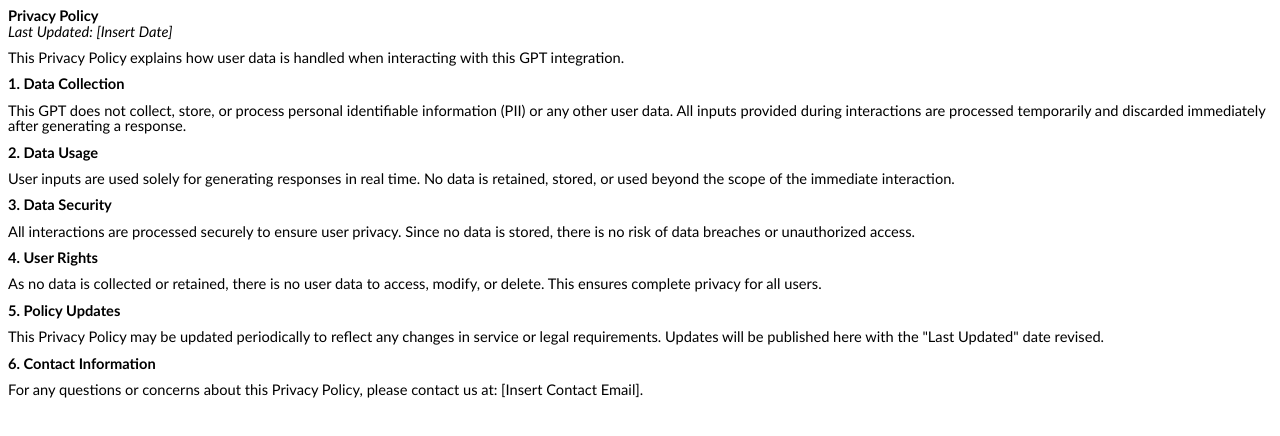
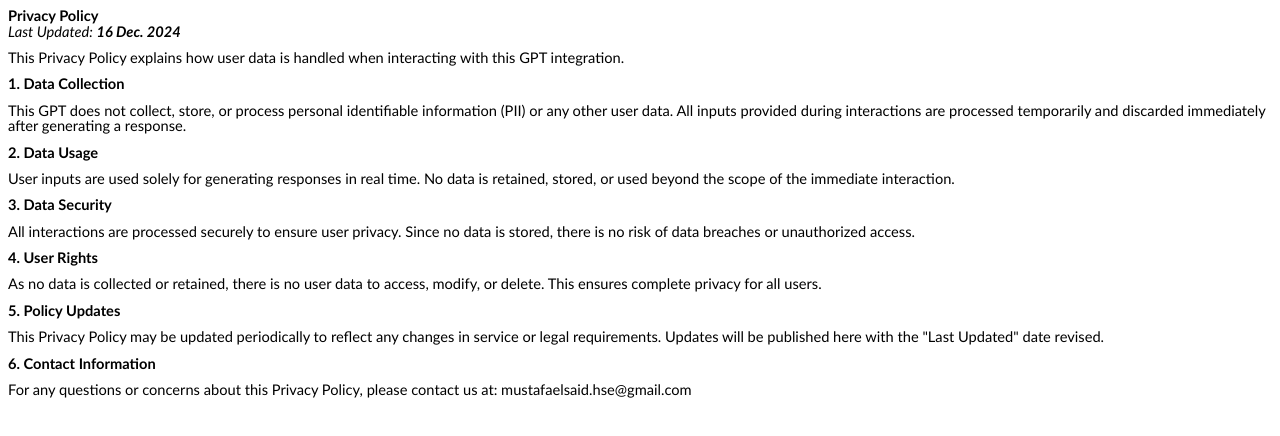
Before and after one commit to MustafaElGhamry/privacy-policy, a plain HTML site: page Index.htm in a window 1280 px wide. Drawn offline with Linux system fonts and the light colour scheme.

Commit message:
Add files via upload
Signed-off-by: Mustafa ElSaid <mustafaelsaid.hse@gmail.com>

```diff
--- a/Index.htm
+++ b/Index.htm
@@ -15,16 +15,16 @@
   <o:Author>Mustafa ElSaid</o:Author>
   <o:Template>Normal</o:Template>
   <o:LastAuthor>Mustafa ElSaid</o:LastAuthor>
-  <o:Revision>1</o:Revision>
-  <o:TotalTime>0</o:TotalTime>
-  <o:Created>2024-12-16T13:51:00Z</o:Created>
-  <o:LastSaved>2024-12-16T13:51:00Z</o:LastSaved>
+  <o:Revision>2</o:Revision>
+  <o:TotalTime>2</o:TotalTime>
+  <o:Created>2024-12-16T13:52:00Z</o:Created>
+  <o:LastSaved>2024-12-16T13:54:00Z</o:LastSaved>
   <o:Pages>1</o:Pages>
   <o:Words>177</o:Words>
-  <o:Characters>1010</o:Characters>
+  <o:Characters>1013</o:Characters>
   <o:Lines>8</o:Lines>
   <o:Paragraphs>2</o:Paragraphs>
-  <o:CharactersWithSpaces>1185</o:CharactersWithSpaces>
+  <o:CharactersWithSpaces>1188</o:CharactersWithSpaces>
   <o:Version>16.00</o:Version>
  </o:DocumentProperties>
  <o:OfficeDocumentSettings>
@@ -760,7 +760,7 @@
 <div class=WordSection1>
 
 <p class=MsoNormal><b>Privacy Policy</b><br>
-<i>Last Updated: [Insert Date]</i><o:p></o:p></p>
+<i>Last Updated: <b>16 Dec. 2024<o:p></o:p></b></i></p>
 
 <p class=MsoNormal>This Privacy Policy explains how user data is handled when
 interacting with this GPT integration.<o:p></o:p></p>
@@ -798,7 +798,7 @@
 <p class=MsoNormal><b>6. Contact Information<o:p></o:p></b></p>
 
 <p class=MsoNormal>For any questions or concerns about this Privacy Policy,
-please contact us at: [Insert Contact Email].<o:p></o:p></p>
+please contact us at: mustafaelsaid.hse@gmail.com<o:p></o:p></p>
 
 <p class=MsoNormal><o:p>&nbsp;</o:p></p>
 
```
